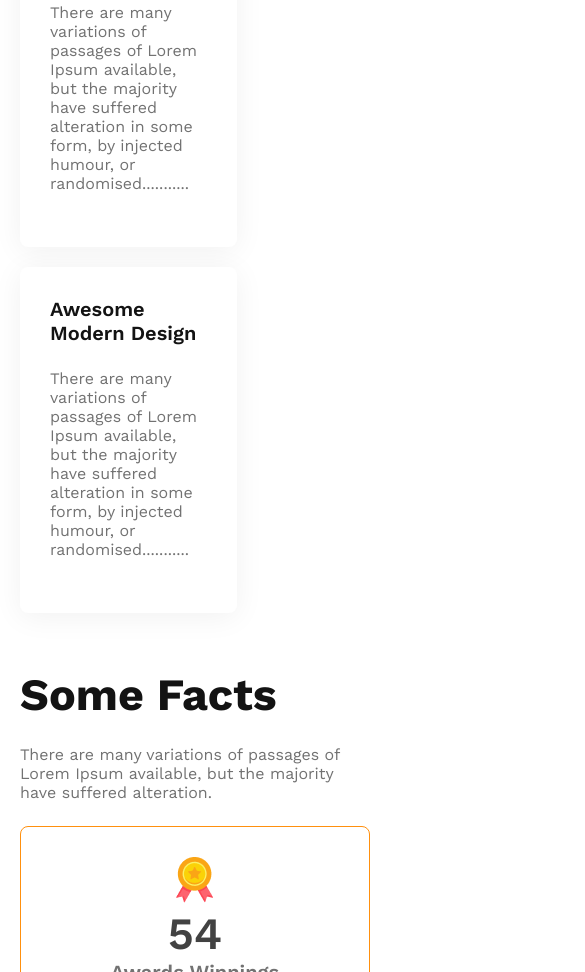
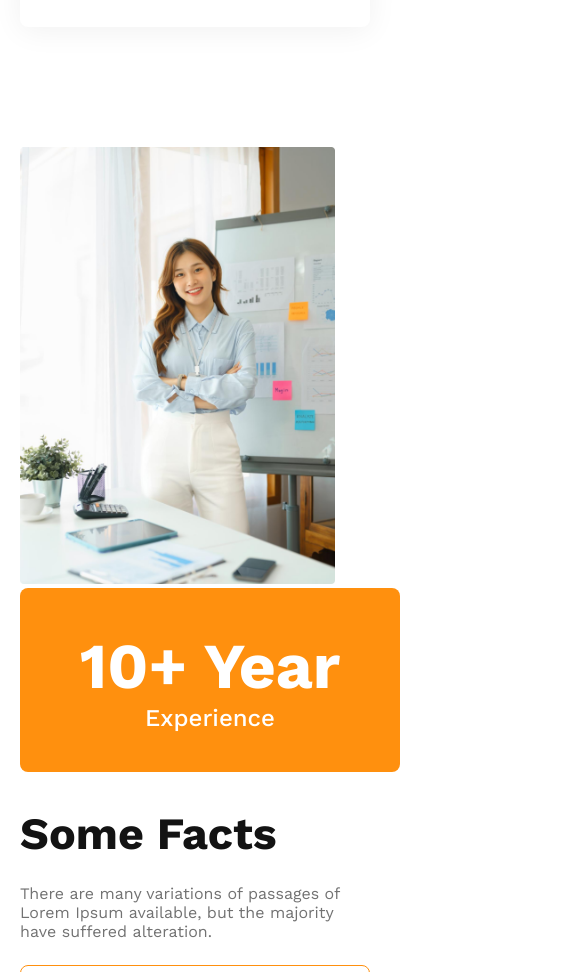
Before and after one commit to aamamun24/g3-architects, a plain HTML site: page index.html in a window 390 px wide. Shown: the part 4015-4987 px from the top of the page, 585 px wide, since content can reach past the window. Drawn offline with nearby package versions, Linux system fonts and the light colour scheme.

Commit message:
feature section responsive

```diff
--- a/styles/architects.css
+++ b/styles/architects.css
@@ -119,13 +119,19 @@
     font-size: 1.25rem;
     font-weight: 600;
 }
+.feature-img img{
+    height: 90%;
+    margin-left: 90px;
+}
 .ten-years-badge{
     border-radius: 8px;
     background-color: #FF900E;
     padding: 40px;
-    width: 342px;
+    width: 340px;
     color: #FFF;
     text-align: center;
+    position: relative;
+    bottom: 100px;
 }
 .ten-years-badge h2{
     font-size: 4rem;
@@ -192,6 +198,7 @@
     }
     nav,
     .team-container,
+    .features,
     .card-container,
     .sponsor-img-container
     {
@@ -202,6 +209,14 @@
     }
     .team-img-container{
         grid-template-columns: 1fr;
+    }
+    .feature-img img{
+        width: 90%;
+        margin-left: 0;
+    }
+    .ten-years-badge{
+        position: static;
+        max-width: 300px;
     }
 }
 /* medium devices */
@@ -215,6 +230,7 @@
         margin-top: 50px;
     }
     nav,
+    .features,
     .sponsor-img-container
     {
         flex-direction: column;
```
